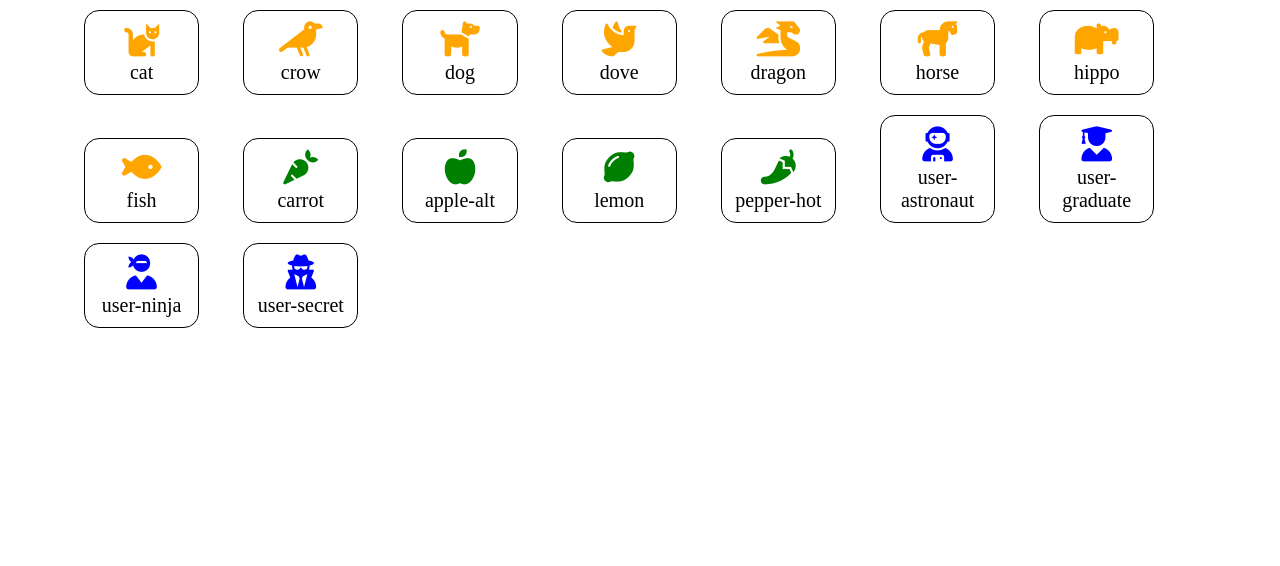
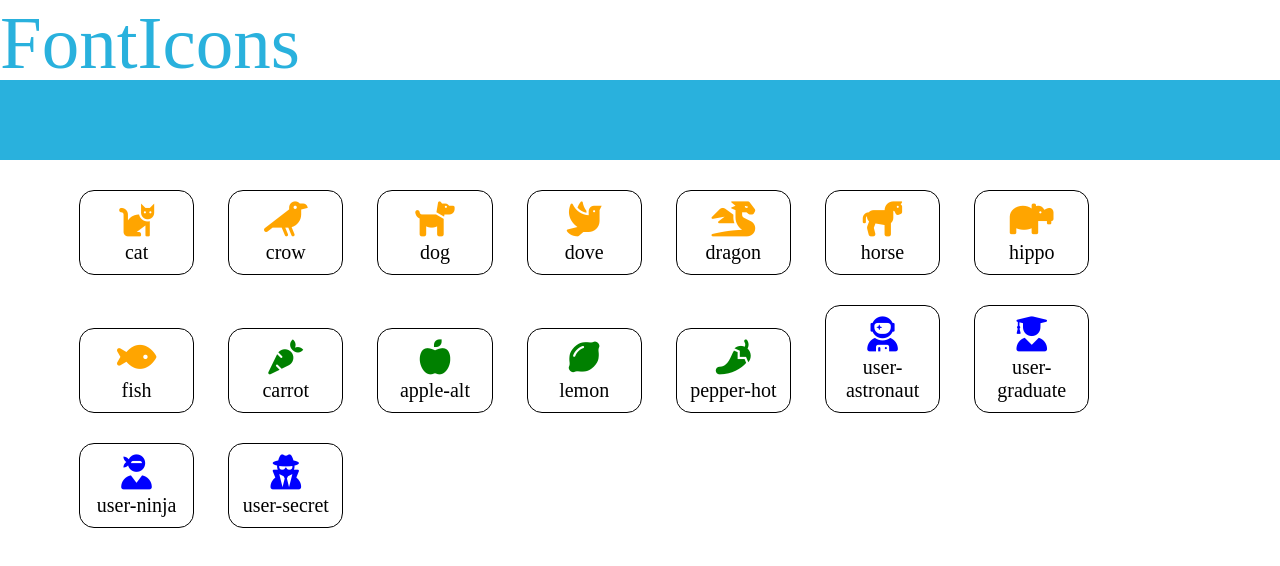
Before and after one commit to Passa69/js-es6-icons, a plain HTML site: page index.html in a window 1280 px wide. Drawn offline with Linux system fonts and the light colour scheme.

Commit message:
aggiunta header layout

```diff
--- a/css/style.css
+++ b/css/style.css
@@ -5,10 +5,25 @@
     box-sizing: border-box;
 }
 
+/* header */
+section {
+    height: 80px;
+}
+
+#logo {
+    color: #29b1dd;
+    font-size: 75px;
+}
+
+#filter {
+    background-color: #29b1dd;
+}
+
+/* main */
 /* layout */
 #container {
     width: 90%;
-    margin: 0 auto;
+    margin: 15px auto;
     display: flex;
     flex-flow: row wrap;
     justify-content: space-between;
@@ -17,7 +32,7 @@
 .square_icon {
     display: inline-block;
     width: 10%;
-    margin: 10px 20px;
+    margin: 15px;
     padding: 10px;
     border: 1px solid black;
     border-radius: 15px;
--- a/index.html
+++ b/index.html
@@ -9,7 +9,13 @@
     <title>Icons</title>
 </head>
 <body>
-    <header></header>
+    <header>
+        <section>
+            <span id="logo">FontIcons</span>
+        </section>
+
+        <section id="filter"></section>
+    </header>
 
     <main>
         <div id="container">
```
